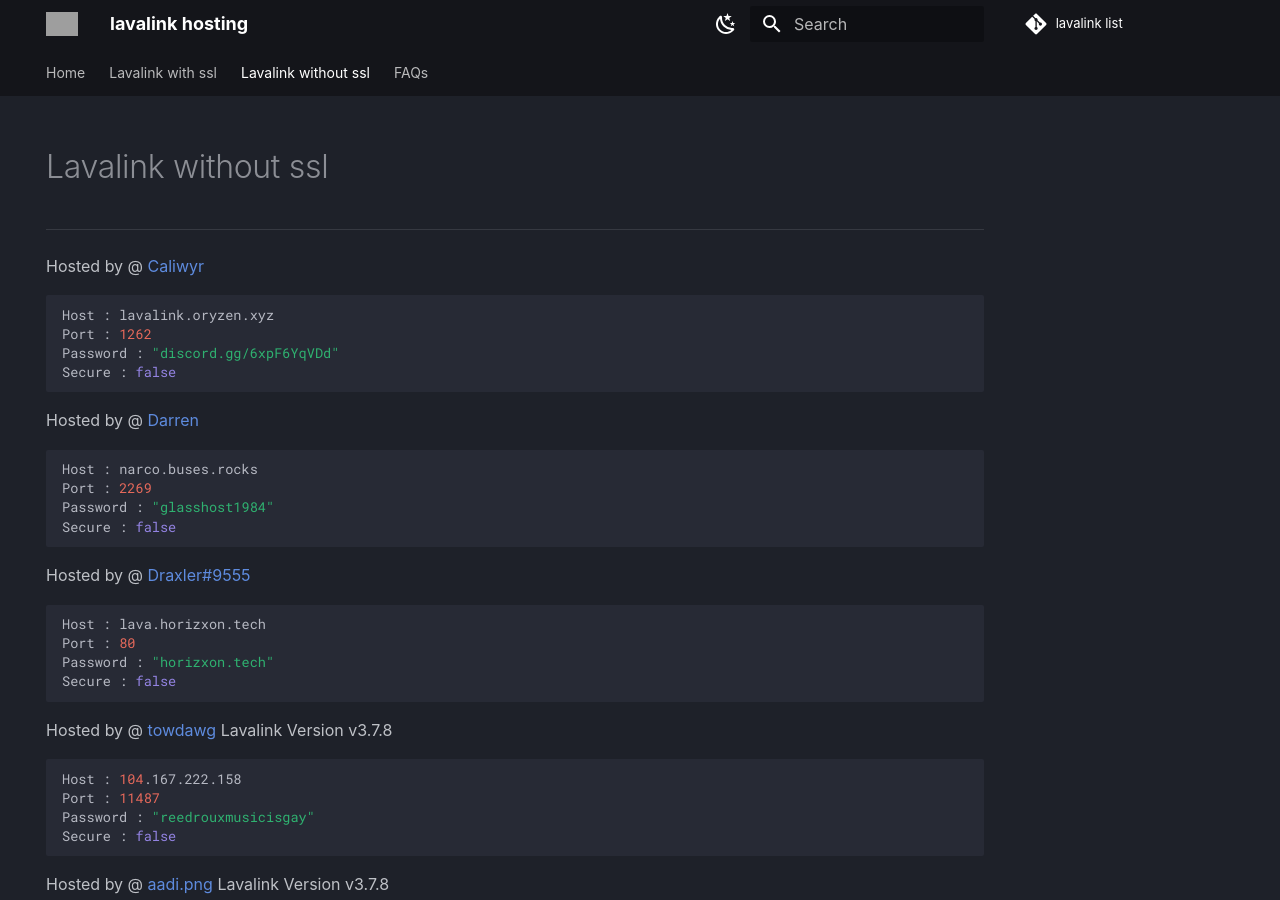
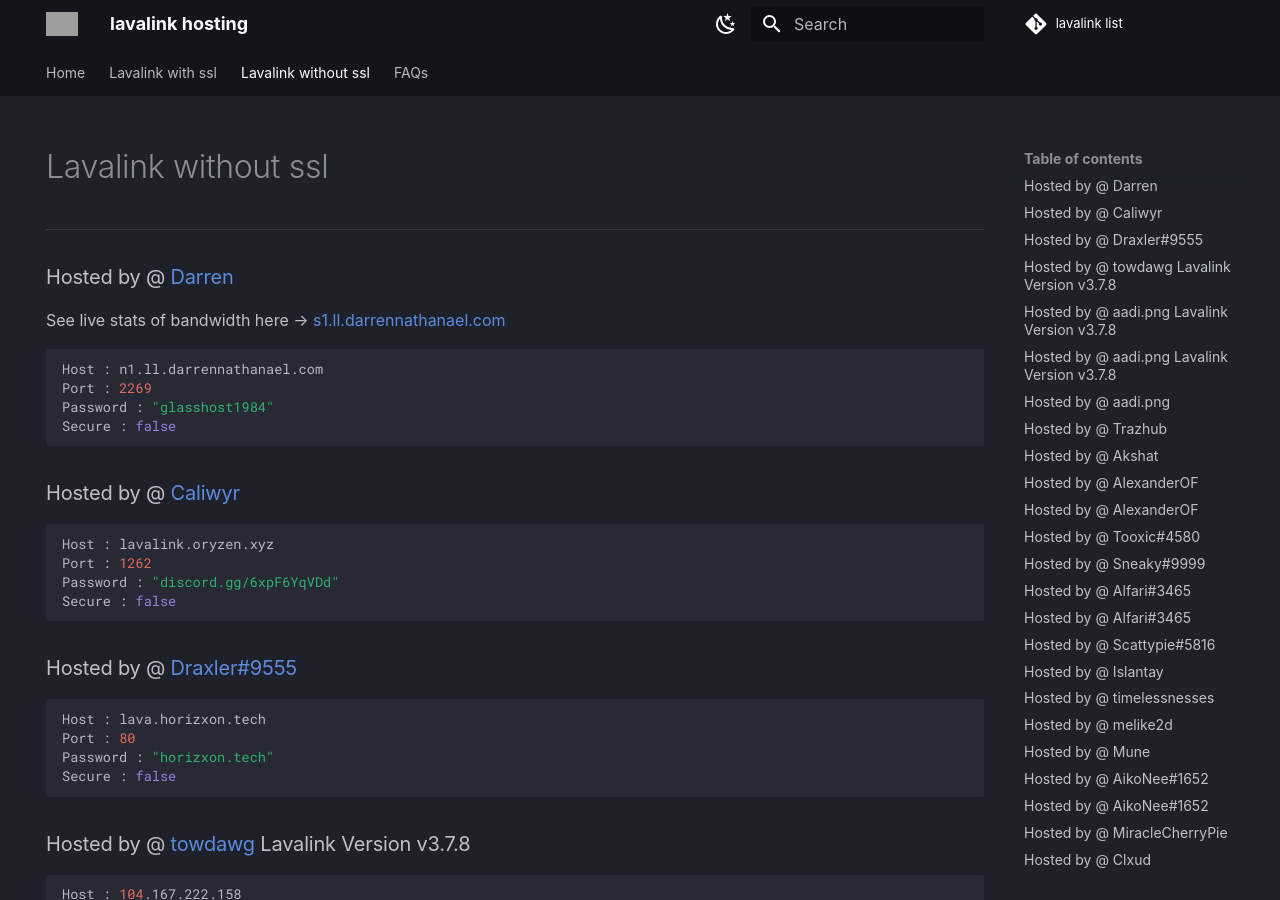
Before and after one commit to DarrenOfficial/lavalink-list, an MkDocs documentation site: the page built from docs/NoSSL/lavalink-without-ssl.md, in a window 1280 px wide and 900 px high. Built offline with MkDocs 1.6.1 and Material for MkDocs 9.7.7, drawn with Linux system fonts in a browser that asks for light colours; comment, search, counter and statistics services are not loaded; a style sheet for code colours, icons or effects is not loaded; grey boxes are pictures that could not be loaded.

Commit message:
New style

````diff
--- a/docs/NoSSL/lavalink-without-ssl.md
+++ b/docs/NoSSL/lavalink-without-ssl.md
@@ -8,7 +8,17 @@ description: Without SSL should work out of the box!
 
 ---
 
-Hosted by @ [Caliwyr](https://discord.gg/6xpF6YqVDd)
+
+### Hosted by @ [Darren](https://discord.glasshost.net)
+See live stats of bandwidth here -> [s1.ll.darrennathanael.com](https://s1.ll.darrennathanael.com/)
+```bash
+Host : n1.ll.darrennathanael.com
+Port : 2269
+Password : "glasshost1984"
+Secure : false
+```
+
+### Hosted by @ [Caliwyr](https://discord.gg/6xpF6YqVDd)
 ```bash
 Host : lavalink.oryzen.xyz
 Port : 1262
@@ -16,15 +26,7 @@ Password : "discord.gg/6xpF6YqVDd"
 Secure : false
 ```
 
-Hosted by @ [Darren](https://discord.glasshost.net)
-```bash
-Host : narco.buses.rocks
-Port : 2269
-Password : "glasshost1984"
-Secure : false
-```
-
-Hosted by @ [Draxler#9555](https://status.horizxon.xyz/)
+### Hosted by @ [Draxler#9555](https://status.horizxon.xyz/)
 ```bash
 Host : lava.horizxon.tech
 Port : 80
@@ -32,7 +34,7 @@ Password : "horizxon.tech"
 Secure : false
 ```
 
-Hosted by @ [towdawg](https://discord.com/channels/@me/135132310260416512) Lavalink Version v3.7.8
+### Hosted by @ [towdawg](https://discord.com/channels/@me/135132310260416512) Lavalink Version v3.7.8
 ```bash
 Host : 104.167.222.158
 Port : 11487
@@ -40,7 +42,7 @@ Password : "reedrouxmusicisgay"
 Secure : false
 ```
 
-Hosted by @ [aadi.png](https://discord.gg/stonemusic) Lavalink Version v3.7.8
+### Hosted by @ [aadi.png](https://discord.gg/stonemusic) Lavalink Version v3.7.8
 ```bash
 Host : 54.38.198.24
 Port : 88
@@ -48,7 +50,7 @@ Password : "stonemusicgay"
 Secure : false
 ```
 
-Hosted by @ [aadi.png](https://discord.gg/stonemusic) Lavalink Version v3.7.8
+### Hosted by @ [aadi.png](https://discord.gg/stonemusic) Lavalink Version v3.7.8
 ```bash
 Host : 54.38.198.23
 Port : 88
@@ -56,7 +58,7 @@ Password : "stonemusicgay"
 Secure : false
 ```
 
-Hosted by @ [aadi.png](https://discord.gg/stonemusic)
+### Hosted by @ [aadi.png](https://discord.gg/stonemusic)
 ```bash
 Host : 141.95.90.1
 Port : 88
@@ -64,7 +66,7 @@ Password : "youshallnotpass"
 Secure : false
 ```
 
-Hosted by @ [Trazhub](https://garvverma.me)
+### Hosted by @ [Trazhub](https://garvverma.me)
 ```bash
 Host : node3.garvv.me
 Port : 1102
@@ -72,7 +74,7 @@ Password : "incolnx.com"
 Secure : false
 ```
 
-Hosted by @ [Akshat](https://akshatmehta.com)
+### Hosted by @ [Akshat](https://akshatmehta.com)
 ```bash
 Host : nodepanel.incolnx.com
 Port : 1101
@@ -80,7 +82,7 @@ Password : "trazhub"
 Secure : false
 ```
 
-Hosted by @ [AlexanderOF](https://www.alexanderof.xyz)
+### Hosted by @ [AlexanderOF](https://www.alexanderof.xyz)
 ```bash
 Host : eu.lavalink.alexanderof.xyz
 Port: 2333
@@ -88,7 +90,7 @@ Password : "lavalink"
 Secure : false
 ```
 
-Hosted by @ [AlexanderOF](https://www.alexanderof.xyz)
+### Hosted by @ [AlexanderOF](https://www.alexanderof.xyz)
 ```bash
 Host : us.lavalink.alexanderof.xyz
 Port: 2333
@@ -96,7 +98,7 @@ Password : "lavalink"
 Secure : false
 ```
 
-Hosted by @ [Tooxic#4580](https://albinhakanson.se)
+### Hosted by @ [Tooxic#4580](https://albinhakanson.se)
 ```bash
 Host : lavalink1.albinhakanson.se
 Port : 1141
@@ -104,7 +106,7 @@ Password : "albinhakanson.se"
 Secure : false
 ```
 
-Hosted by @ [Sneaky#9999](https://sneakynodes.com/discord)
+### Hosted by @ [Sneaky#9999](https://sneakynodes.com/discord)
 ```bash
 Host : lavalink.sneakynodes.com
 Port : 2333
@@ -112,7 +114,7 @@ Password : "sneakynodes.com"
 Secure : false
 ```
 
-Hosted by @ [Alfari#3465](https://discord.com/invite/YFhvCRhUXu)
+### Hosted by @ [Alfari#3465](https://discord.com/invite/YFhvCRhUXu)
 ```bash
 Host : mohpoe.alfari.id
 Port : 4004
@@ -120,7 +122,7 @@ Password : "youshallnotpass"
 Secure : false
 ```
 
-Hosted by @ [Alfari#3465](https://discord.gg/ZNKNY3RpRg)
+### Hosted by @ [Alfari#3465](https://discord.gg/ZNKNY3RpRg)
 ```bash
 Host : server.alfari.id
 Port : 6969
@@ -128,7 +130,7 @@ Password : "youshallnotpass"
 Secure : false
 ```
 
-Hosted by @ [Scattypie#5816](https://discord.gg/7G9TvNvZVs)
+### Hosted by @ [Scattypie#5816](https://discord.gg/7G9TvNvZVs)
 ```bash
 Host : my.tofumc.pro
 Port : 25570
@@ -136,7 +138,7 @@ Password : "sussy"
 Secure : false
 ```
 
-Hosted by @ [Islantay](https://github.com/Dep0s1t)
+### Hosted by @ [Islantay](https://github.com/Dep0s1t)
 ```bash
 Host : lavalink4africa.islantay.tk
 Port : 8880
@@ -144,7 +146,7 @@ Password : "AmeliaWatsonisTheBest**!"
 Secure : false
 ```
 
-Hosted by @ [timelessnesses](https://timelessnesses.me)
+### Hosted by @ [timelessnesses](https://timelessnesses.me)
 ```bash
 Host : lavalink.api.timelessnesses.me
 Port : 80
@@ -152,7 +154,7 @@ Password : youshallnotpass
 Secure : false
 ```
 
-Hosted by @ [melike2d](https://2d.gay)
+### Hosted by @ [melike2d](https://2d.gay)
 ```bash
 Host : krn.2d.gay
 Port : 80
@@ -160,7 +162,7 @@ Password : "AWP)JQ$Gv9}dm.u"
 Secure : false
 ```
 
-Hosted by @ [Mune](https://mune.moe)
+### Hosted by @ [Mune](https://mune.moe)
 ```bash
 Host : lavalink.mune.moe
 Port : 8080
@@ -168,7 +170,7 @@ Password : "yaemiko@mune"
 secure: false
 ```
 
-Hosted by @ [AikoNee#1652](https://github.com/AikoNee)
+### Hosted by @ [AikoNee#1652](https://github.com/AikoNee)
 ```bash
 Host : purr.aikomechawaii.live
 Port : 10415
@@ -177,7 +179,7 @@ Secure : false
 ```
 
 
-Hosted by @ [AikoNee#1652](https://aikomechawaii.live)
+### Hosted by @ [AikoNee#1652](https://aikomechawaii.live)
 ```bash
 Host : purr.aikomechawaii.live
 Port : 10357
@@ -185,7 +187,7 @@ Password : "ImayBeStupid"
 Secure : false
 ```
 
-Hosted by @ [MiracleCherryPie](https://github.com/MiracleCherryPie)
+### Hosted by @ [MiracleCherryPie](https://github.com/MiracleCherryPie)
 ```bash
 Host : minatoaqua.miraclecherrypie.cf
 Port: 8080
@@ -193,7 +195,7 @@ Password : "KawaiiOnyanisbetter!!!!"
 Secure : false
 ```
 
-Hosted by @ [Clxud](https://discord.gg/r64qjTSHG8)
+### Hosted by @ [Clxud](https://discord.gg/r64qjTSHG8)
 ```bash
 Host : lavalink.clxud.dev
 Port: 2333
@@ -201,7 +203,7 @@ Password : "youshallnotpass"
 Secure : false
 ```
 
-Hosted by @ [Invalid Studios](https://discord.gg/HRB44aTDgA)
+### Hosted by @ [Invalid Studios](https://discord.gg/HRB44aTDgA)
 ```bash
 Host : lavalink.invalid-studios.com
 Port: 2333
@@ -209,7 +211,7 @@ Password : "invaliduser"
 Secure : false
 ```
 
-Hosted by @ [Cyber Host](https://discord.gg/cyberhost)
+### Hosted by @ [Cyber Host](https://discord.gg/cyberhost)
 ```bash
 Host : lavalink.cyber-host.eu
 Port: 2333
@@ -217,7 +219,7 @@ Password : "discord.gg/cyberhost"
 Secure : false
 ```
 
-Hosted by @ [SomboyTiger](https://somboytiger.com/)
+### Hosted by @ [SomboyTiger](https://somboytiger.com/)
 ```bash
 Host : lavalink.somboytiger.com
 Port: 2333
@@ -225,14 +227,14 @@ Password : "licha_somboytiger"
 Secure : false
 ```
 
-Hosted by @ [SyGSys#7466](https://github.com/SyGSysMc)
+### Hosted by @ [SyGSys#7466](https://github.com/SyGSysMc)
 ```bash
 Host : lavalink.evils.in
 Port: 10245
 Password : "KingSyG!!12"
 Secure : false
 ```
-Hosted by @ [K E N D O#7261](https://hyembot.site/)
+### Hosted by @ [K E N D O#7261](https://hyembot.site/)
 ```bash
 Host : lavalink.hyembot.site
 Port: 80
@@ -240,7 +242,7 @@ Password : "kendoxhyem"
 Secure : false
 ```
 
-Hosted by @ [Oxygen-Project](https://jirayu.pw/)
+### Hosted by @ [Oxygen-Project](https://jirayu.pw/)
 ```bash
 Host : lavalink.jirayu.pw
 Port : 2333
@@ -248,21 +250,21 @@ Password : "jirayu.pw"
 Secure : false
 ```
 
-Hosted by @ [Derpy](https://weedcloud.pro)
+### Hosted by @ [Derpy](https://weedcloud.pro)
 ```bash
 Host : us-2.weedcloud.pro
 Port : 2333
 Password : "ilovemonkeys"
 Secure : false
 ```
-Hosted by @ [Gamer3514](https://sillydev.co.uk)
+### Hosted by @ [Gamer3514](https://sillydev.co.uk)
 ```bash
 Host : panel.sillydev.co.uk
 Port : 6039
 Password : "bestfreehosting"
 Secure : false
 ```
-Hosted by @ [Lowland](https://e-z.bio/lowland)
+### Hosted by @ [Lowland](https://e-z.bio/lowland)
 ```bash
 Host : 199.127.61.159
 Port : 5059
@@ -270,7 +272,7 @@ Password : "youshallnotpass"
 Secure : false
 ```
 
-Hosted by @ [MeowIce#8543](https://linktr.ee/meowice64)
+### Hosted by @ [MeowIce#8543](https://linktr.ee/meowice64)
 ```bash
 Host: meowsmp.ddns.net
 Port : 2333
@@ -278,7 +280,7 @@ Password : "meowicelava"
 Secure: false
 ```
 
-Hosted by @ [unf6#9901](https://discord.gg/dpDB9hudTd)
+### Hosted by @ [unf6#9901](https://discord.gg/dpDB9hudTd)
 
 ```bash
 Host: 65.108.138.236
@@ -287,7 +289,7 @@ Password: "darinyrama"
 Secure: false
 ```
 
-Hosted by @ [unf6#9901](https://discord.gg/dpDB9hudTd)
+### Hosted by @ [unf6#9901](https://discord.gg/dpDB9hudTd)
 
 ```bash
 Host: bots.pylexservers.xyz
@@ -295,21 +297,21 @@ Port: 26237
 Password: "darinyrama"
 Secure: false
 ```
-Hosted by @ [LewdHuTao](https://lewdhutao.me)
+### Hosted by @ [LewdHuTao](https://lewdhutao.me)
 ```bash
 Host : node1.lewdhutao.tech
 Port : 1183
 Password : "lewdhutao"
 secure: false
 ```
-Hosted by @ [Gamer3514](https://sillydev.co.uk)
+### Hosted by @ [Gamer3514](https://sillydev.co.uk)
 ```bash
 Host : lavalink.sillydev.co.uk
 Port : 6023
 Password : "discord.gg/CMENnZSuj3"
 Secure : false
 ```
-Hosted by @ [Lights.out.#0](https://discord.gg/AaZasMN3yG)
+### Hosted by @ [Lights.out.#0](https://discord.gg/AaZasMN3yG)
 ```bash
 Host : 172.232.252.65
 Port : 25893
````
